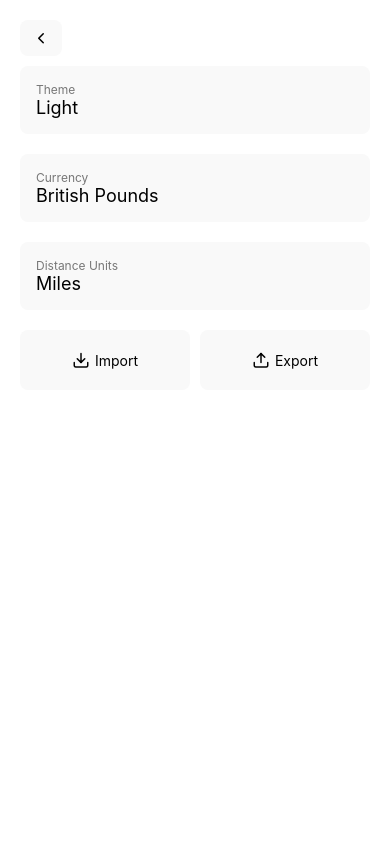
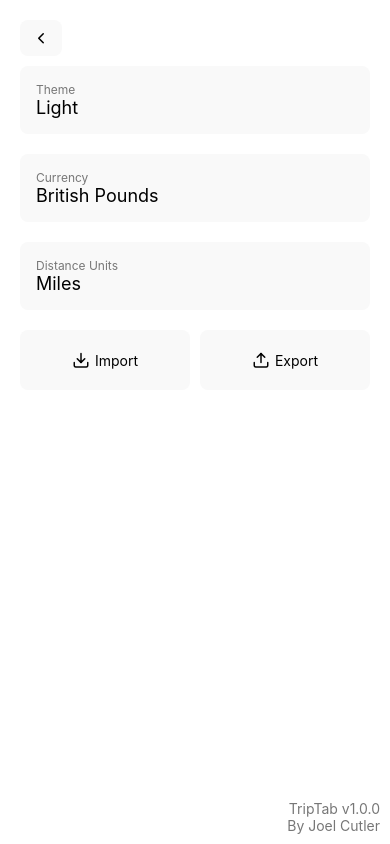
Before and after one commit to jcbyte/TripTab, a React Native app: screen /Settings in a window 390 px wide. Built offline with nearby package versions, Linux system fonts and the light colour scheme.

Commit message:
Added signature component

```diff
--- a/package.json
+++ b/package.json
@@ -27,7 +27,8 @@
     "react-native-screens": "~4.1.0",
     "react-native-web": "~0.19.13",
     "uuid": "^11.0.3",
-    "@react-native-async-storage/async-storage": "1.23.1"
+    "@react-native-async-storage/async-storage": "1.23.1",
+    "expo-constants": "~17.0.3"
   },
   "devDependencies": {
     "@babel/core": "^7.25.2",
--- /dev/null
+++ b/src/components/Signature.tsx
@@ -0,0 +1,30 @@
+import Constants from "expo-constants";
+import React from "react";
+import { StyleSheet, Text, View } from "react-native";
+import { Theme, useTheme } from "../hooks/Theme";
+
+export default function Signature() {
+	const { theme, styles } = useTheme();
+	const myStyles = getMyStyles(theme);
+
+	return (
+		<View style={myStyles.signature}>
+			<Text style={myStyles.text}>TripTab v{Constants.expoConfig?.version ?? "(Unknown Version)"}</Text>
+			<Text style={myStyles.text}>By Joel Cutler</Text>
+		</View>
+	);
+}
+
+const getMyStyles = (theme: Theme) =>
+	StyleSheet.create({
+		text: {
+			color: theme.shaded.colour,
+			textAlign: "right",
+		},
+		signature: {
+			position: "absolute",
+			bottom: 0,
+			right: 0,
+			padding: 10,
+		},
+	});
--- a/src/screens/SettingsScreen.tsx
+++ b/src/screens/SettingsScreen.tsx
@@ -6,6 +6,7 @@ import React, { useContext } from "react";
 import { StyleSheet, Text, TouchableOpacity, View } from "react-native";
 import { NavigationProp } from "../App";
 import SelectSetting from "../components/SelectSetting";
+import Signature from "../components/Signature";
 import { Option } from "../components/SlideUpSelection";
 import UserSettingsContext from "../contexts/UserSettingsContext";
 import { useAlert } from "../hooks/Alert";
@@ -74,6 +75,7 @@ export default function SettingsScreen({
 	}
 
 	return (
+		<>
 			<View style={{ ...myStyles.body, display: "flex", flexDirection: "column", gap: 10 }}>
 				<View style={{ display: "flex", flexDirection: "row" }}>
 					{/* Back Button */}
@@ -137,6 +139,9 @@ export default function SettingsScreen({
 					</TouchableOpacity>
 				</View>
 			</View>
+
+			<Signature />
+		</>
 	);
 }
 
```
Also changed, not shown: 1 other file (tests, documents, lock files or other folders). Lines whose indentation alone changed are shown as unchanged.
